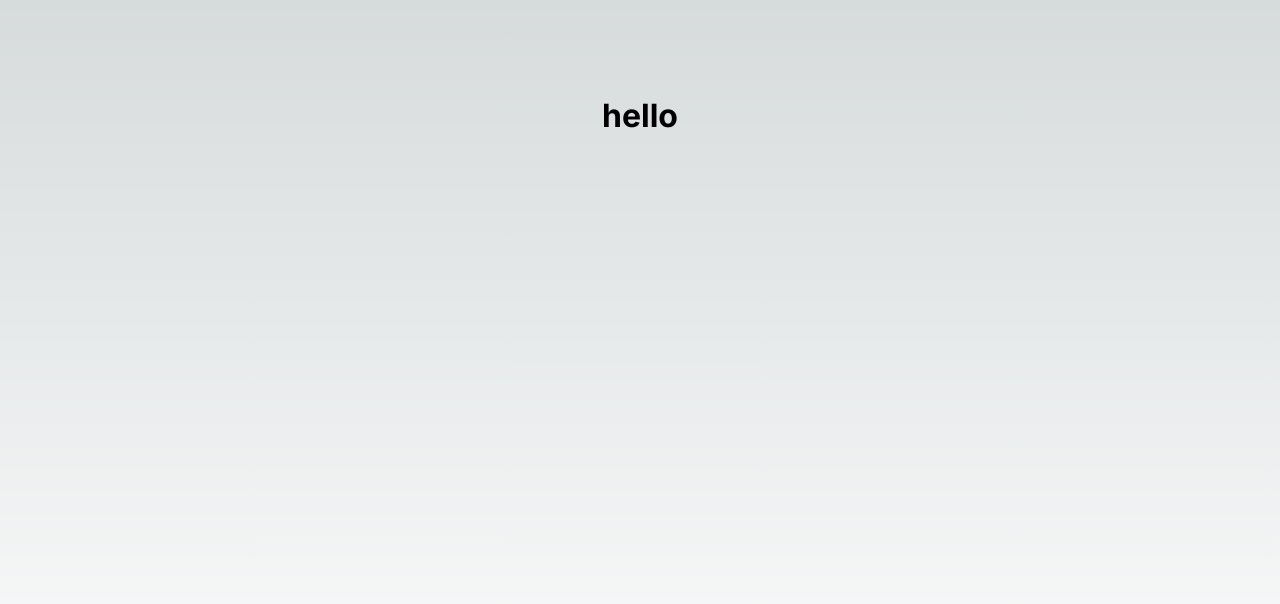
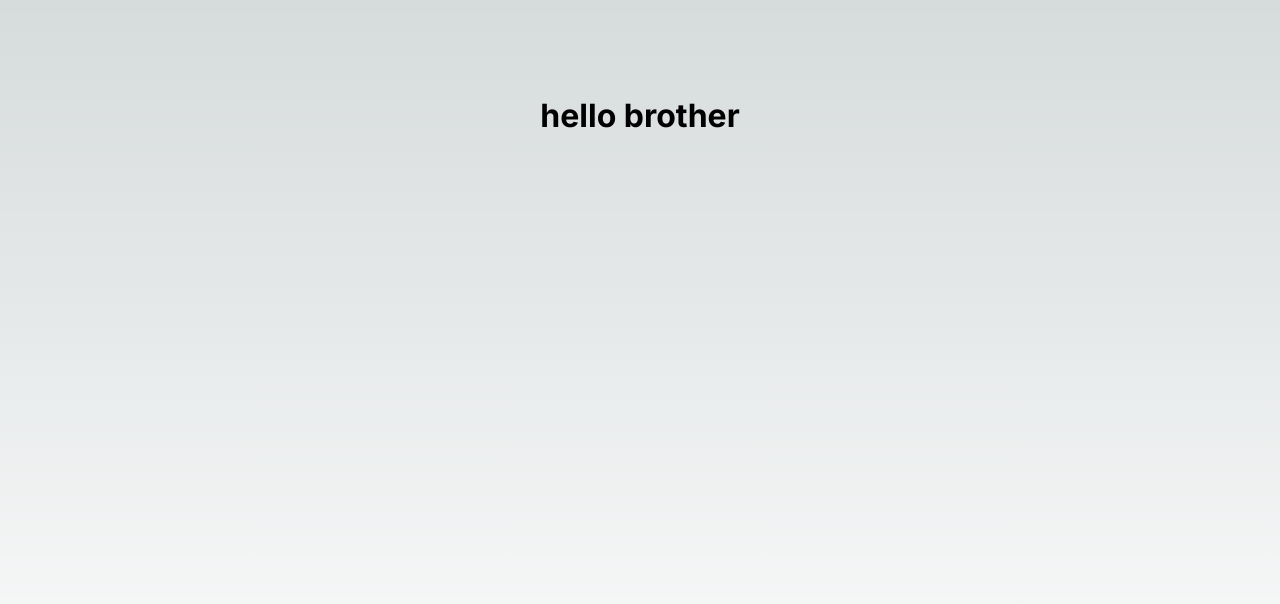
Before and after one commit to kamleshkumarverma1986/focus-class, a Next.js app: page / in a window 1280 px wide. Shown: the top 604 px of the page. Built offline with nearby package versions, Linux system fonts and the light colour scheme.

Commit message:
testing for deployment

```diff
--- a/app/page.js
+++ b/app/page.js
@@ -3,7 +3,7 @@ import styles from './page.module.css'
 export default function Home() {
   return (
     <main className={styles.main}>
-      <h1> hello</h1>
+      <h1> hello brother </h1>
     </main>
   )
 }
```
